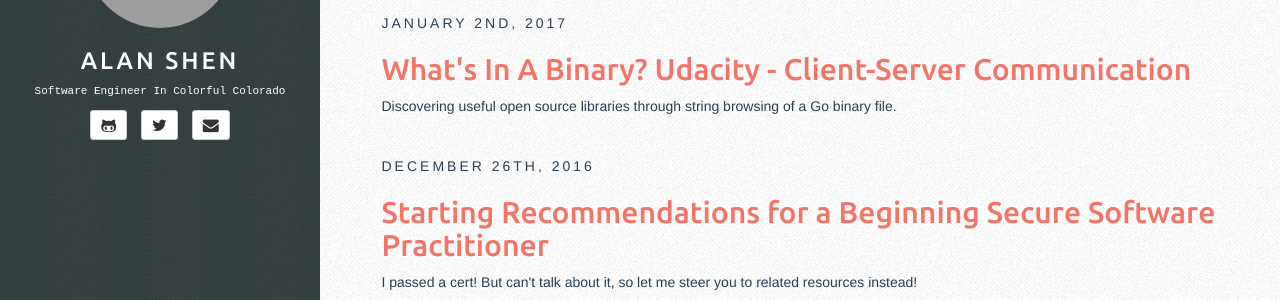
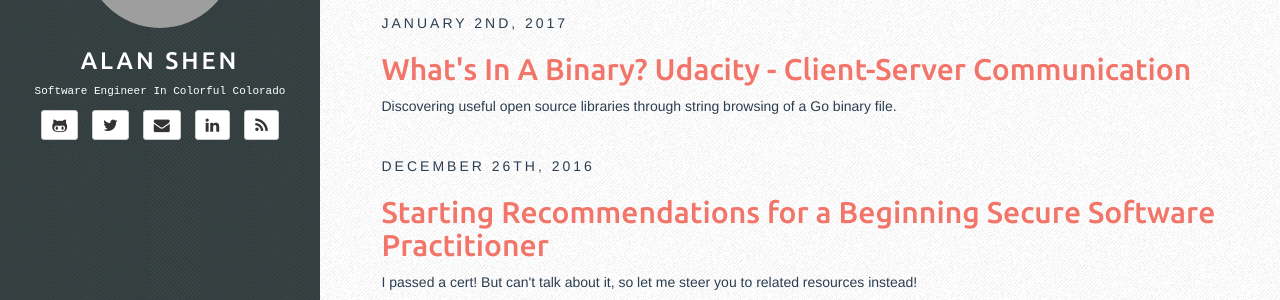
Before and after one commit to sunzenshen/sunzenshen.github.io, a Jekyll site: the page built from index.html, in a window 1280 px wide. Shown: the part 250-550 px from the top of the page. Built offline with Jekyll 4.4.1, drawn with Linux system fonts in a browser that asks for light colours; the list of posts is cut into pages by our own code; grey boxes are pictures that could not be loaded.

Commit message:
Make all sidebar icons visible by default, on the same row

```diff
--- a/_includes/sidebar.html
+++ b/_includes/sidebar.html
@@ -37,8 +37,6 @@
 			</a>
 		</li>
 		{% endif %}
-	</ul>
-	<ul id="contact-list-secondary" class="list-unstyled list-inline">
 		{% if site.author.pinterest %}
 		<li>
 			<a class="btn btn-default btn-sm" href="https://pinterest.com/{{ site.author.pinterest }}">
```
